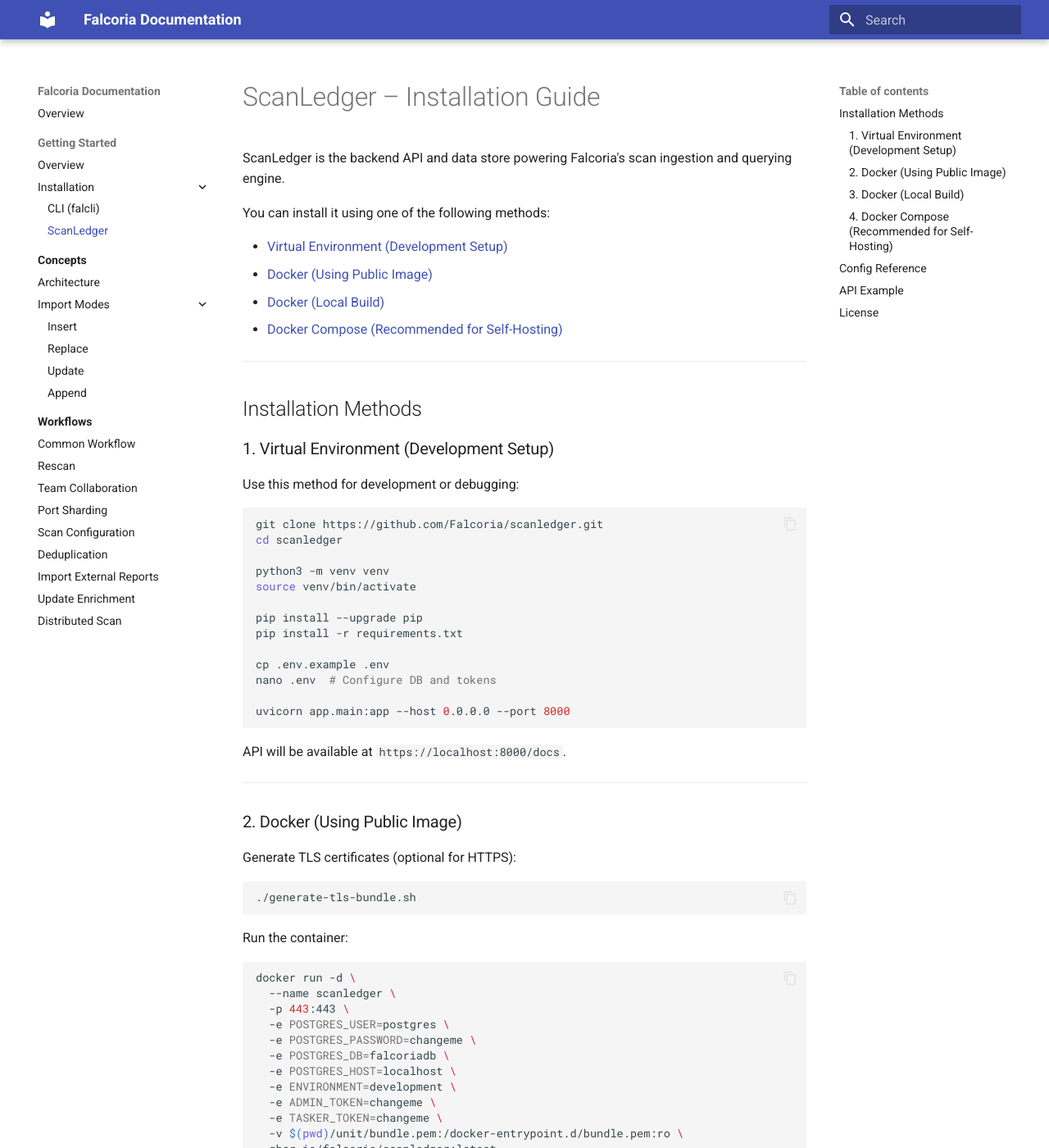
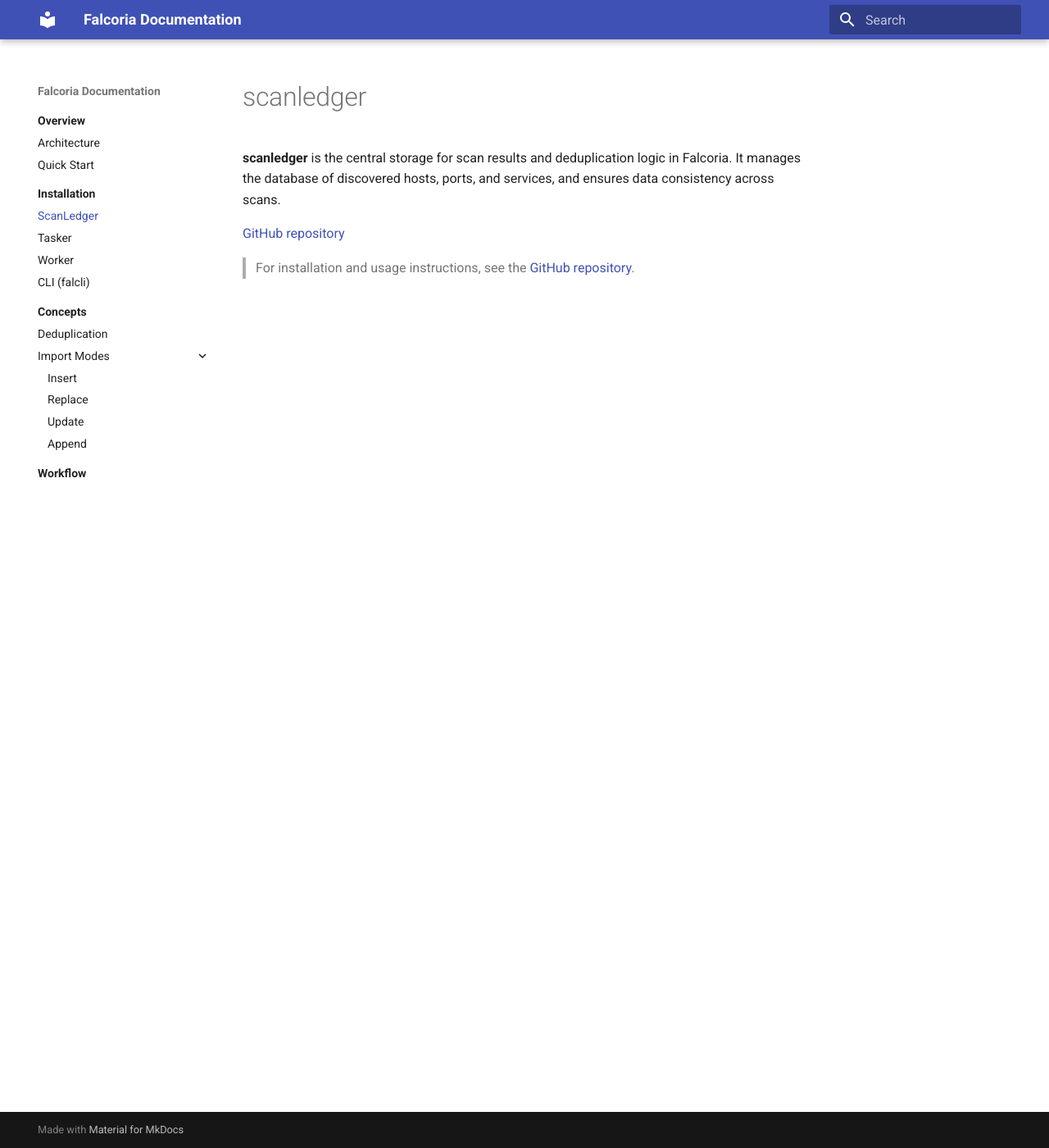
Before and after one commit to Falcoria/falcoria-docs, an MkDocs documentation site: the page built from docs/installation/scanledger.md, in a window 1280 px wide and 1400 px high. Shown: the whole window at 82% size. Built offline with MkDocs 1.6.1 and Material for MkDocs 9.7.7, drawn with Linux system fonts in a browser that asks for light colours; some of the changed text lies outside the part shown.

Commit message:
refactored

````diff
--- a/docs/installation/scanledger.md
+++ b/docs/installation/scanledger.md
@@ -1,143 +1,7 @@
-# ScanLedger – Installation Guide
+# scanledger
 
-ScanLedger is the backend API and data store powering Falcoria's scan ingestion and querying engine.
+**scanledger** is the central storage for scan results and deduplication logic in Falcoria. It manages the database of discovered hosts, ports, and services, and ensures data consistency across scans.
 
-You can install it using one of the following methods:
+[GitHub repository](https://github.com/Falcoria/scanledger)
 
-- [Virtual Environment (Development Setup)](#1-virtual-environment-development-setup)
-- [Docker (Using Public Image)](#2-docker-using-public-image)
-- [Docker (Local Build)](#3-docker-local-build)
-- [Docker Compose (Recommended for Self-Hosting)](#4-docker-compose-recommended-for-self-hosting)
-
----
-
-## Installation Methods
-
-### 1. Virtual Environment (Development Setup)
-
-Use this method for development or debugging:
-
-```bash
-git clone https://github.com/Falcoria/scanledger.git
-cd scanledger
-
-python3 -m venv venv
-source venv/bin/activate
-
-pip install --upgrade pip
-pip install -r requirements.txt
-
-cp .env.example .env
-nano .env  # Configure DB and tokens
-
-uvicorn app.main:app --host 0.0.0.0 --port 8000
-```
-
-API will be available at `https://localhost:8000/docs`.
-
----
-
-### 2. Docker (Using Public Image)
-
-Generate TLS certificates (optional for HTTPS):
-
-```bash
-./generate-tls-bundle.sh
-```
-
-Run the container:
-
-```bash
-docker run -d \
-  --name scanledger \
-  -p 443:443 \
-  -e POSTGRES_USER=postgres \
-  -e POSTGRES_PASSWORD=changeme \
-  -e POSTGRES_DB=falcoriadb \
-  -e POSTGRES_HOST=localhost \
-  -e ENVIRONMENT=development \
-  -e ADMIN_TOKEN=changeme \
-  -e TASKER_TOKEN=changeme \
-  -v $(pwd)/unit/bundle.pem:/docker-entrypoint.d/bundle.pem:ro \
-  ghcr.io/falcoria/scanledger:latest
-```
-
----
-
-### 3. Docker (Local Build)
-
-```bash
-git clone https://github.com/Falcoria/scanledger.git
-cd scanledger
-
-./generate-tls-bundle.sh
-
-docker build -t scanledger .
-
-docker run -d \
-  --name scanledger \
-  -p 443:443 \
-  -e POSTGRES_USER=postgres \
-  -e POSTGRES_PASSWORD=changeme \
-  -e POSTGRES_DB=falcoriadb \
-  -e POSTGRES_HOST=localhost \
-  -e ENVIRONMENT=development \
-  -e ADMIN_TOKEN=changeme \
-  -e TASKER_TOKEN=changeme \
-  -v $(pwd)/unit/bundle.pem:/docker-entrypoint.d/bundle.pem:ro \
-  scanledger
-```
-
----
-
-### 4. Docker Compose (Recommended for Self-Hosting)
-
-```bash
-git clone https://github.com/Falcoria/scanledger.git
-cd scanledger
-cp .env.example .env  # Edit the variables below
-
-docker compose up --build
-```
-
-Access: [https://localhost:443](https://localhost:443)
-
----
-
-## Config Reference
-
-| Variable           | Description |
-|--------------------|-------------|
-| `POSTGRES_USER`    | Postgres login name |
-| `POSTGRES_PASSWORD`| Postgres password |
-| `POSTGRES_DB`      | Name of the database used by ScanLedger |
-| `POSTGRES_HOST`    | Network host/IP of your Postgres instance |
-| `ENVIRONMENT`      | App mode (e.g. `development`, affects error verbosity) |
-| `ADMIN_TOKEN`      | Token used to create the default admin user (used for authorization in API calls) |
-| `TASKER_TOKEN`     | Token used by the Tasker module (not critical in self-hosted setups) |
-
----
-
-## API Example
-
-Create a project via curl:
-
-```bash
-curl -X POST https://localhost:443/projects \
-  -H "Authorization: Bearer <YOUR_AUTH_TOKEN>" \
-  -H "Content-Type: application/json" \
-  -d '{"project_name": "example-project", "comment": "Initial test"}' \
-  --insecure
-```
-
-Or using `falcli`:
-
-```bash
-python3 falcli.py project create example-project
-```
-
----
-
-## License
-
-MIT License – See `LICENSE.md` for full terms.
+> For installation and usage instructions, see the [GitHub repository](https://github.com/Falcoria/scanledger).
--- a/mkdocs.yml
+++ b/mkdocs.yml
@@ -20,33 +20,27 @@
       permalink: true
 
 nav:
-  - Overview: index.md
+  - Overview:
+      - index.md
+      - Architecture: architecture.md
+      - Quick Start: quick-start.md
 
-  - Getting Started:
-      - Overview: quick-start.md
-      - Installation:
-          - Overview: installation/index.md
-          - CLI (falcli): installation/falcli.md
-          - ScanLedger: installation/scanledger.md
+  - Installation:
+      - installation/index.md
+      - ScanLedger: installation/scanledger.md
+      - Tasker: installation/tasker.md
+      - Worker: installation/worker.md
+      - CLI (falcli): installation/falcli.md
 
   - Concepts:
-      - Overview: concepts/index.md
-      - Architecture: architecture.md
+      - concepts/index.md
+      - Deduplication: use-cases/deduplication-behavior.md
       - Import Modes:
-          - Overview: import-modes/index.md
+          - import-modes/index.md
           - Insert: import-modes/insert.md
           - Replace: import-modes/replace.md
           - Update: import-modes/update.md
           - Append: import-modes/append.md
 
-  - Workflows:
-      - Overview: use-cases/index.md
-      - Common Workflow: use-cases/common-workflow.md
-      - Rescan: use-cases/rescan.md
-      - Team Collaboration: use-cases/team-collaboration.md
-      - Port Sharding: use-cases/port-sharding.md
-      - Scan Configuration: use-cases/scan-configuration.md
-      - Deduplication: use-cases/deduplication-behavior.md
-      - Import External Reports: use-cases/import-external-reports.md
-      - Update Enrichment: use-cases/update-enrichment.md
-      - Distributed Scan: use-cases/distributed-scan.md
+  - Workflow:
+      - workflow/index.md
````
Also changed, not shown: README_new1.md (+2 -2 lines), docs/installation/falcli.md (+4 -54 lines), docs/installation/index.md (+5 -10 lines), docs/installation/tasker.md (added, +7 -0 lines), docs/installation/worker.md (added, +7 -0 lines), docs/quick-start.md (+3 -24 lines), docs/usage/typical-workflow.md (added, +63 -0 lines), docs/workflow/index.md (added, +3 -0 lines), docs/usage/index.md (added).
